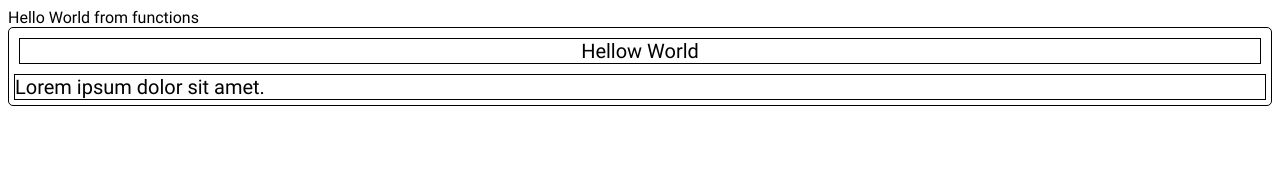
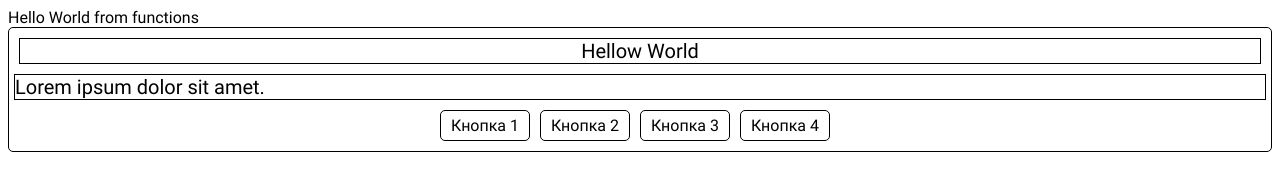
Before and after one commit to Shavius/team_project, a website built with webpack: page src/index.html in a window 1280 px wide. Built offline with nearby package versions, Linux system fonts and the light colour scheme.

Commit message:
Add Button in Header (#2)

```diff
--- a/src/index.html
+++ b/src/index.html
@@ -10,6 +10,12 @@
 		<header class="header">
 			<div class="header__title">Hellow World</div>
 			<div class="header__content">Lorem ipsum dolor sit amet.</div>
+			<div class="header__buttons buttons">
+				<div class="buttons__item">Кнопка 1</div>
+				<div class="buttons__item">Кнопка 2</div>
+				<div class="buttons__item">Кнопка 3</div>
+				<div class="buttons__item">Кнопка 4</div>
+			</div>
 		</header>
 	</body>
 </html>
--- a/src/scss/partials/_header.scss
+++ b/src/scss/partials/_header.scss
@@ -16,3 +16,18 @@
 		margin: 5px;
 	}
 }
+
+.buttons {
+	display: flex;
+	flex-wrap: nowrap;
+	justify-content: center;
+	margin: 10px 0;
+
+	&__item {
+		border: 1px solid black;
+		border-radius: 5px;
+		cursor: pointer;
+		padding: 5px 10px;
+		margin-right: 10px;
+	}
+}
```
